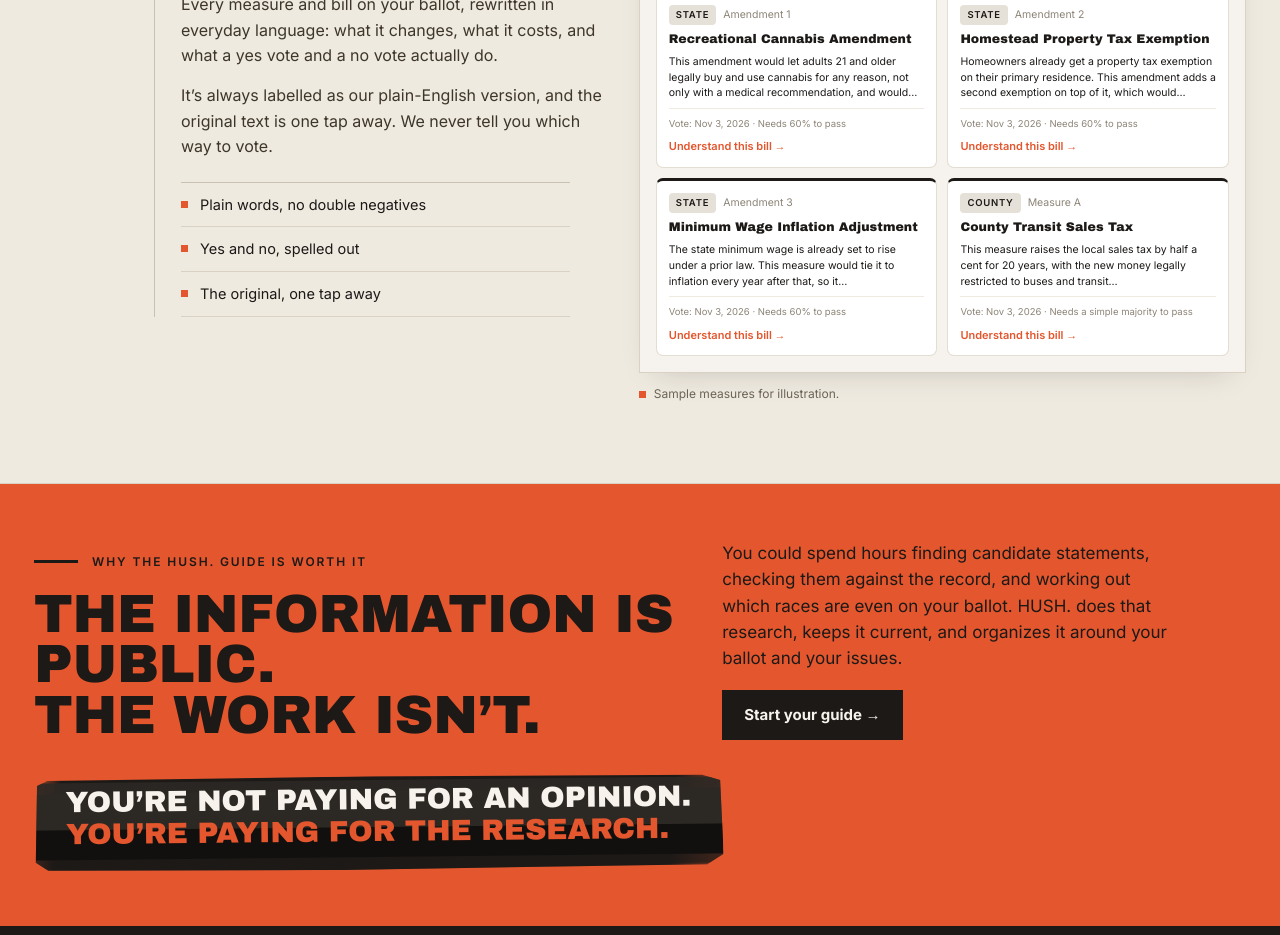
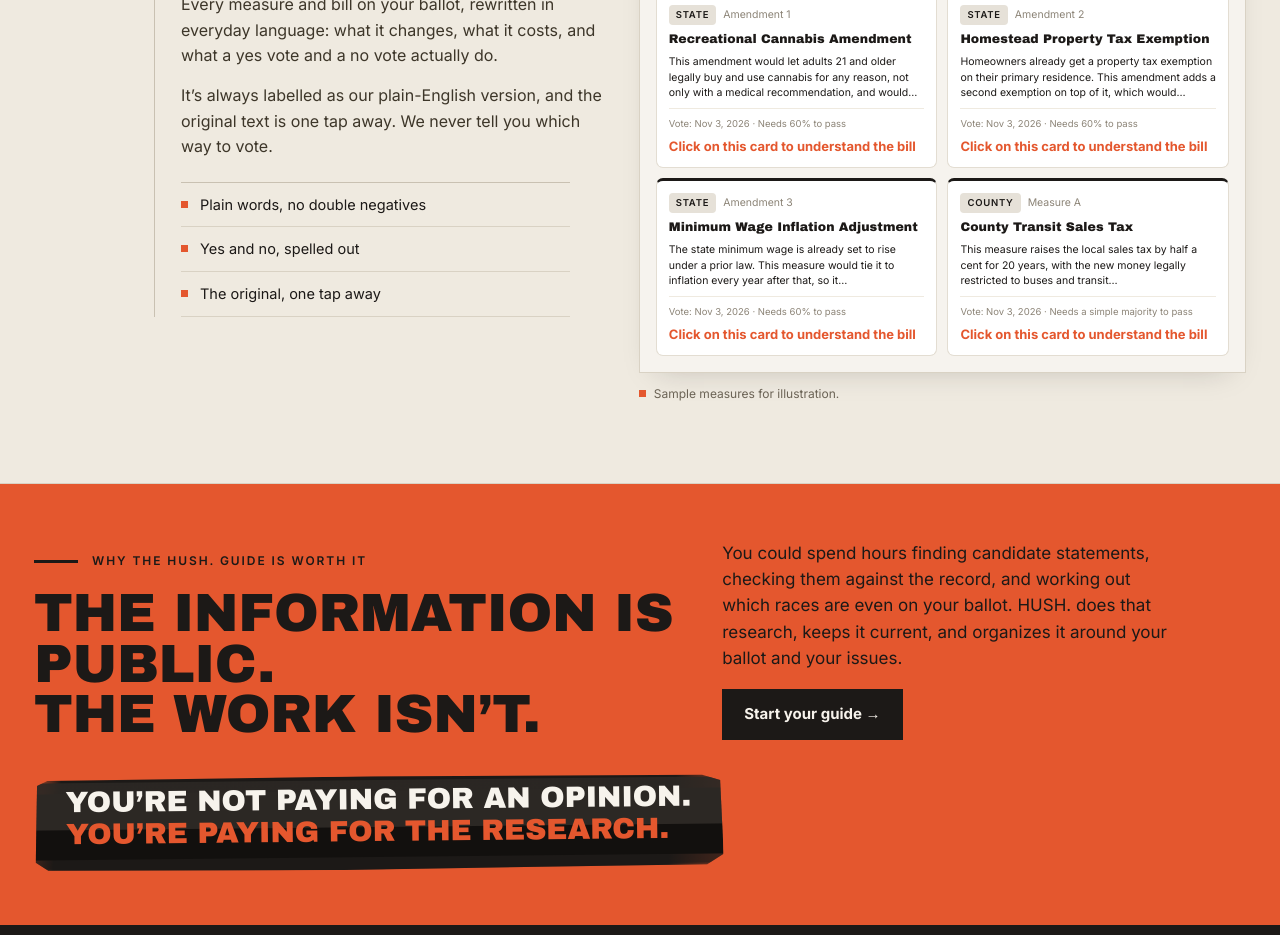
Before and after one commit to HushPolitics/Hush, a Next.js app: page /guide-overview in a window 1280 px wide. Shown: the part 2800-3735 px from the top of the page. Built offline with nearby package versions, Linux system fonts and the light colour scheme.

Commit message:
Guide overview sample card: match new click prompt

```diff
--- a/src/components/GuideOverview.tsx
+++ b/src/components/GuideOverview.tsx
@@ -540,7 +540,7 @@ function BillCard({ bill }: { bill: (typeof BILLS)[number] }) {
         {bill.desc}
       </span>
       <span style={{ marginTop: "auto", paddingTop: 8, borderTop: `1px solid ${MK.paperAlt}`, fontSize: 9.5, color: MK.mutedDark }}>Vote: Nov 3, 2026 · Needs {bill.passes}</span>
-      <span style={{ fontSize: 11, fontWeight: 600, color: C.rust }}>Understand this bill →</span>
+      <span style={{ fontSize: 13, fontWeight: 700, lineHeight: 1.25, color: C.rust }}>Click on this card to understand the bill</span>
     </div>
   );
 }
```
